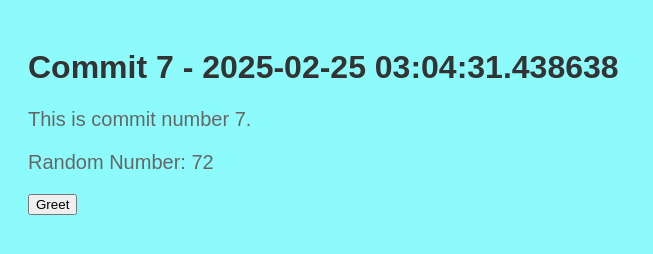
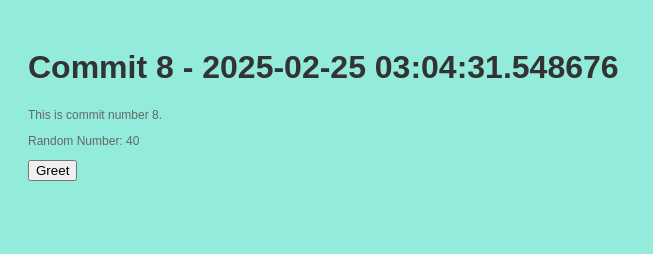
Before and after one commit to legbald0d/myrep-repo-20250225030424, a plain HTML site: page index.html in a window 1280 px wide. Shown: the whole page, without its empty margins (0-653 px from the left). Drawn offline with Linux system fonts and the light colour scheme.

Commit message:
📝 Commit 8 with HTML, CSS, and JS

```diff
--- a/index.html
+++ b/index.html
@@ -2,13 +2,13 @@
     <!DOCTYPE html>
     <html>
     <head>
-        <title>Commit 7 - 2025-02-25 03:04:31.438638</title>
+        <title>Commit 8 - 2025-02-25 03:04:31.548676</title>
         <link rel="stylesheet" href="style.css">
     </head>
     <body>
-        <h1>Commit 7 - 2025-02-25 03:04:31.438638</h1>
-        <p>This is commit number 7.</p>
-        <p>Random Number: 72</p>
+        <h1>Commit 8 - 2025-02-25 03:04:31.548676</h1>
+        <p>This is commit number 8.</p>
+        <p>Random Number: 40</p>
         <button onclick="greet()">Greet</button>
         <script src="script.js"></script>
     </body>
--- a/script.js
+++ b/script.js
@@ -2,4 +2,4 @@
     function greet() {
         alert('Hello from commit ' + commitNumber + '!');
     }
-    var commitNumber = 7;
+    var commitNumber = 8;
--- a/style.css
+++ b/style.css
@@ -1,7 +1,7 @@
 
     body {
         font-family: Arial, sans-serif;
-        background-color: #8dfbfc;
+        background-color: #93ebdc;
         padding: 20px;
     }
     h1 {
@@ -9,5 +9,5 @@
     }
     p {
         color: #666;
-        font-size: 20px;
+        font-size: 12px;
     }
```
